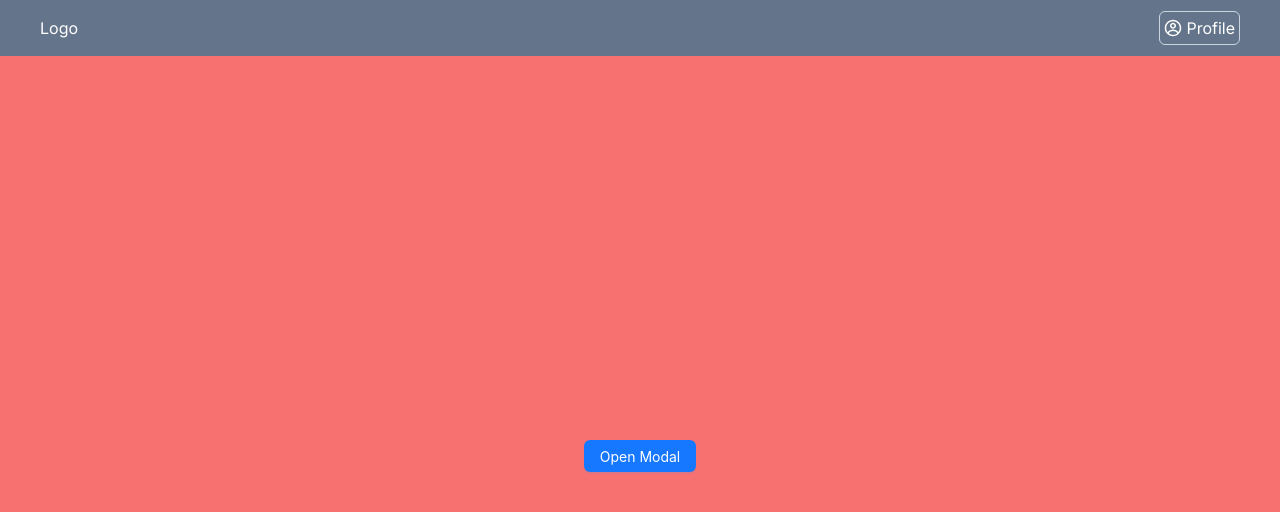
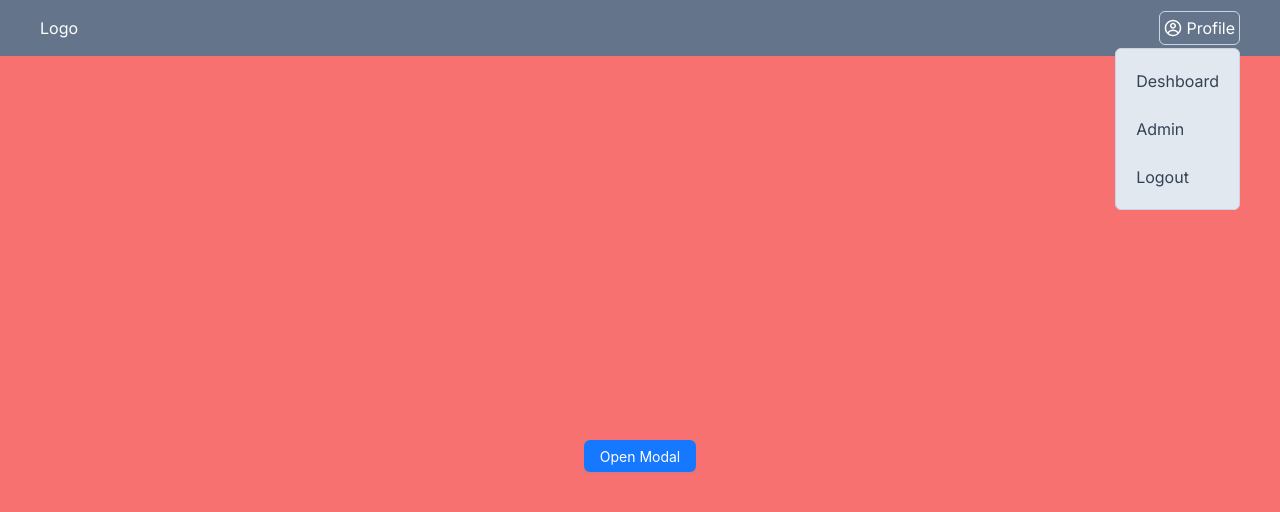
Before and after one commit to LiponRoy/typescript-next-practice, a Next.js app: page / in a window 1280 px wide. Both pictures are taken after a click on the element "Profile". Shown: the top 512 px of the page. Built offline with nearby package versions, Linux system fonts and the light colour scheme.

Commit message:
Created dynamic menu for profile

```diff
--- a/src/app/components/navbar/Navbar.tsx
+++ b/src/app/components/navbar/Navbar.tsx
@@ -2,22 +2,36 @@
 import { useState } from 'react';
 import Logo from './Logo'
 import { CgProfile } from 'react-icons/cg';
+import ProfileMenu from './ProfileMenu';
 const Navbar = () => {
-    const[openProfile,setOpenProfile]=useState(false);
 
-    const openCloseProfile=()=>setOpenProfile(!openProfile)
+    const [openProfile, setOpenProfile] = useState(false);
+
+    const openCloseProfile = () => setOpenProfile(!openProfile)
     console.log(openProfile)
 
     return (
-        <div className=' h-14 bg-slate-500 text-white'>
-            <div className="h-full px-10 flex justify-between items-center ">
+        <div className='relative h-14 bg-slate-500 text-white'>
+            <div className=" h-full px-10 flex justify-between items-center ">
                 <Logo />
-                <div onClick={()=>openCloseProfile()} className=" flex justify-center items-center gap-x-1 cursor-pointer border border-slate-300 rounded-md  p-1">
-                    <CgProfile size={18}/>
+                <div onClick={() => openCloseProfile()} className="  flex justify-center items-center gap-x-1 cursor-pointer border border-slate-300 rounded-md  p-1">
+                    <CgProfile size={18} />
                     <span>Profile</span>
+
                 </div>
 
+
+
             </div>
+            {openProfile && <div className=" absolute top-12 right-10 border border-slate-300 p-2 rounded-md bg-slate-200 text-slate-700">
+                <div className=" flex flex-col justify-center items-start">
+
+                    <ProfileMenu onClick={() => setOpenProfile(false)}> Deshboard</ProfileMenu>
+                    <ProfileMenu onClick={() => setOpenProfile(false)}> Admin</ProfileMenu>
+                    <ProfileMenu onClick={() => setOpenProfile(false)}> Logout</ProfileMenu>
+
+                </div>
+            </div>}
         </div>
     )
 }
--- /dev/null
+++ b/src/app/components/navbar/ProfileMenu.tsx
@@ -0,0 +1,16 @@
+import React from 'react'
+
+interface menuItem {
+    onClick: () => void,
+    children: React.ReactNode
+}
+
+const ProfileMenu = ({ onClick, children }: menuItem) => {
+    return (
+        <div onClick={onClick} className=' p-2 m-1 cursor-pointer rounded-md hover:bg-slate-300'>
+            {children}
+            </div>
+    )
+}
+
+export default ProfileMenu
```
